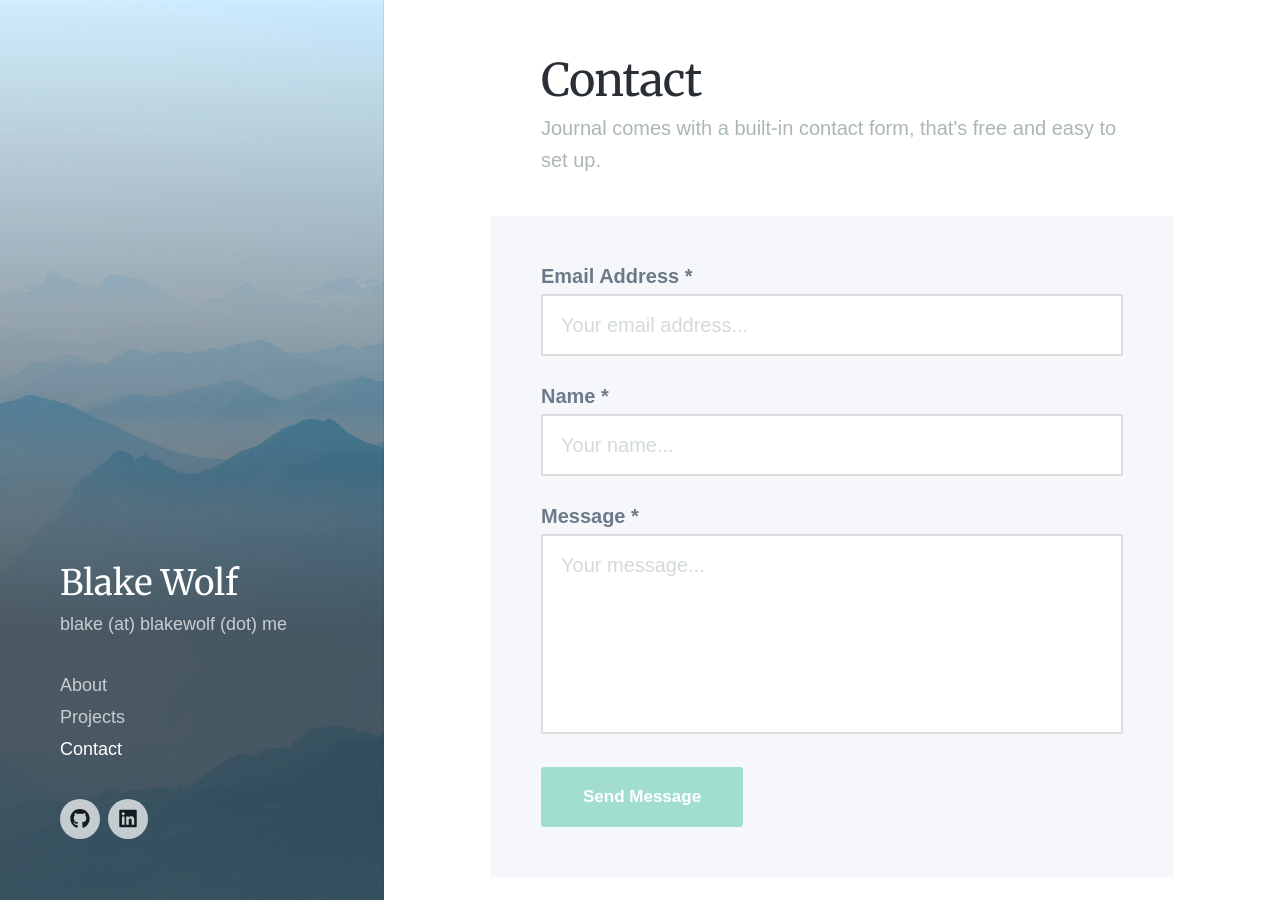
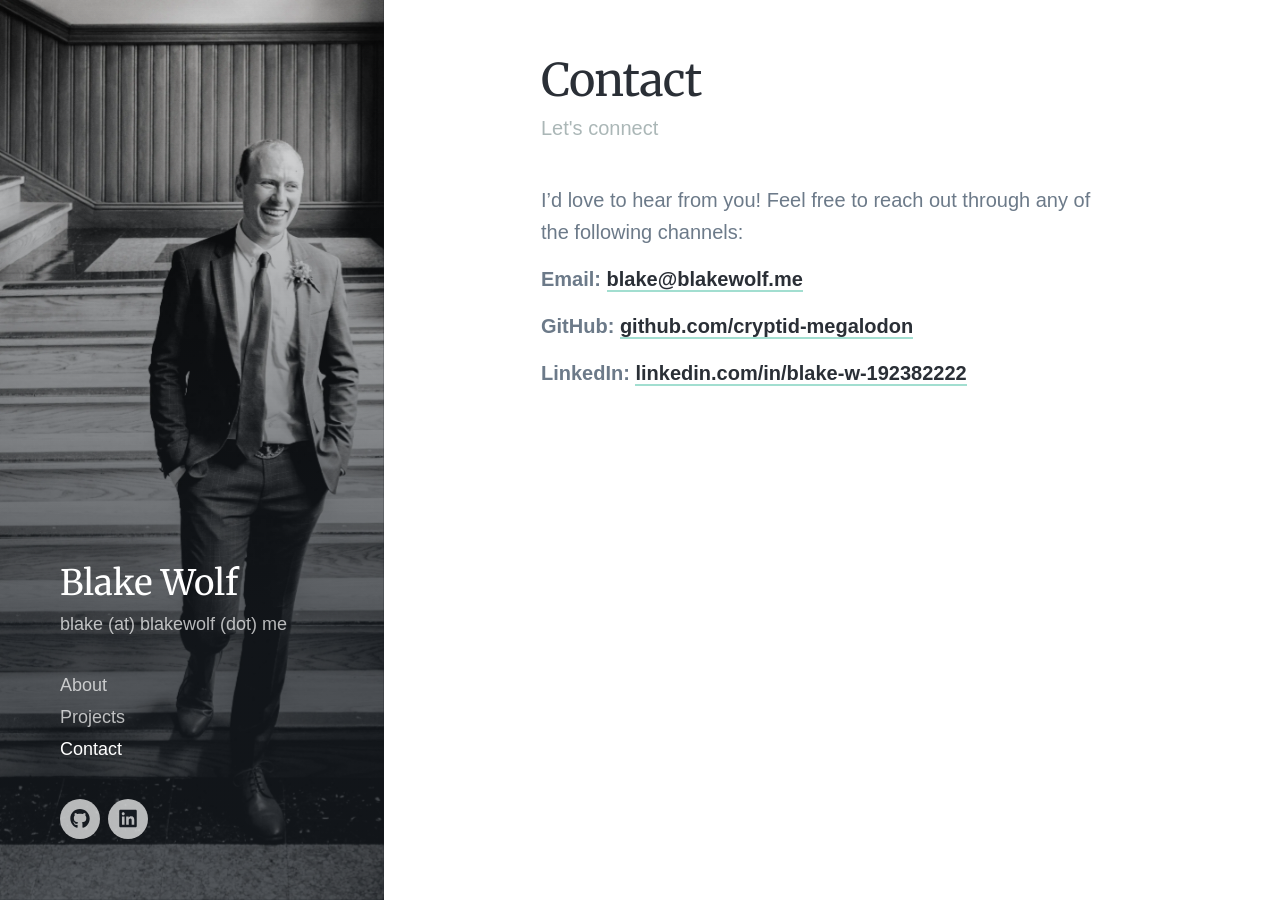
Before and after one commit to cryptid-megalodon/blakewolf.me, a Jekyll site: the page built from _pages/contact.md, in a window 1280 px wide and 900 px high. Built offline with Jekyll 4.4.1, drawn with Linux system fonts in a browser that asks for light colours; nearby versions of some CDN libraries; some web fonts are replaced; some of the changed text lies outside the part shown.

Commit message:
Update contact page to no longer use the template form and simply link to email and other online portals

```diff
--- a/_data/settings.yml
+++ b/_data/settings.yml
@@ -20,11 +20,6 @@ menu_settings:
 grid_settings:
   grid_spacing: 10
 
-contact_settings:
-  form_action: ''
-  confirmation_url: '/thanks'
-  email_subject: 'Contact form submission'
-  send_button_text: 'Send Message'
 
 social_settings:
   facebook_url: ''
--- a/_includes/contact-form.html
+++ /dev/null
@@ -1,30 +0,0 @@
-<div class="contact-form">
-
-	<form method="post" action="{{ site.data.settings.contact_settings.form_action }}" id="contact-form">
-
-		<div class="contact-form__item">
-			<label class="contact-form__label">Email Address *</label>
-			<input type="text" name="email" placeholder="Your email address..." class="contact-form__input">
-		</div>
-
-		<div class="contact-form__item">
-			<label class="contact-form__label">Name *</label>
-			<input type="text" name="name" placeholder="Your name..." class="contact-form__input">
-		</div>
-
-		<div class="contact-form__item">
-			<label class="contact-form__label">Message *</label>
-			<textarea name="message" placeholder="Your message..." class="contact-form__textarea"></textarea>
-		</div>
-
-		<input type="hidden" name="_next" value="{{ site.data.settings.contact_settings.confirmation_url }}" />
-		<input type="hidden" name="_subject" value="{{ site.data.settings.contact_settings.email_subject }}" />
-		<input type="text" name="_gotcha" style="display: none;" class="contact-form__gotcha" val="">
-
-		<div class="contact-form__item">
-			<input type="submit" value="{{ site.data.settings.contact_settings.send_button_text }}" class="button button--large">
-		</div>
-
-	</form>
-
-</div>
--- a/_pages/contact.md
+++ b/_pages/contact.md
@@ -1,10 +1,14 @@
 ---
 title: Contact
-subtitle: Journal comes with a built-in contact form, that's free and easy to set up.
-description: A stunning personal blog Jekyll theme with an image-focused design.
-featured_image: /images/demo/demo-portrait.jpg
+subtitle: Let's connect
+description: Get in touch with Blake Wolf via email, GitHub, or LinkedIn.
+featured_image: /images/blake_bw2.webp
 ---
 
-{% include contact-form.html %}
+I'd love to hear from you! Feel free to reach out through any of the following channels:
 
-We've made a contact form that you can use with [Formspree](https://formspree.io/create/jekyllthemes) to handle up to 50 submissions per month for free. You could also easily switch out the end-point to use another contact form service.
+**Email:** [blake@blakewolf.me](mailto:blake@blakewolf.me)
+
+**GitHub:** [github.com/cryptid-megalodon](https://github.com/cryptid-megalodon)
+
+**LinkedIn:** [linkedin.com/in/blake-w-192382222](https://www.linkedin.com/in/blake-w-192382222/)
--- a/_sass/_includes/_contact-form.scss
+++ /dev/null
@@ -1,121 +0,0 @@
-// - - - - - - - - - - - - - - - - - -
-
-// Contact form
-
-// - - - - - - - - - - - - - - - - - -
-
-.contact-form {
-	background: $background-alt-color;
-	margin: 20px auto;
-	width: 100%;
-	padding: 20px;
-
-	@include mq(tabletp) {
-		margin: 30px auto;
-		padding: 40px;
-	}
-
-	@include mq(tabletl) {
-		max-width: calc(80% + 80px);
-	}
-
-	@include mq(laptop) {
-		margin: 40px auto;
-		max-width: calc(75% + 100px);
-		padding: 50px;
-	}
-
-	@include mq(desktop) {
-		max-width: calc(70% + 120px);
-		padding: 60px;
-	}
-
-	&:first-child {
-		margin-top: 0;
-	}
-}
-
-.contact-form__item {
-	margin-top: 15px;
-
-	@include mq(tabletp) {
-		margin-top: 20px;
-	}
-
-	@include mq(laptop) {
-		margin-top: 30px;
-	}
-
-	&:first-child {
-		margin-top: 0;
-	}
-}
-
-.contact-form__item--error {
-
-	.contact-form__input,
-	.contact-form__textarea {
-		border-color: $error-color;
-	}
-}
-
-.contact-form__label {
-	display: block;
-	font-size: $p-small;
-	font-weight: $bold-weight;
-	color: $text-medium-color;
-
-	@include mq(tabletp) {
-		font-size: $p-medium;
-	}
-
-	@include mq(laptop) {
-		font-size: $p-large;
-	}
-}
-
-.contact-form__input,
-.contact-form__textarea {
-	width: 100%;
-	margin-top: 8px;
-	border: 2px solid $border-color;
-	border-radius: 2px;
-	padding: 10px 12px;
-	background: $background-color;
-	font-size: $p-small;
-	line-height: 1.4;
-	color: $text-dark-color;
-	@include transition(all 0.15s ease-in-out);
-
-	@include mq(tabletp) {
-		padding: 15px 18px;
-		font-size: $p-medium;
-	}
-
-	@include mq(laptop) {
-		font-size: $p-large;
-	}
-
-	&:focus {
-		outline: none;
-		border-color: $accent-color;
-	}
-}
-
-::-webkit-input-placeholder {
-	color: lighten($text-light-color,15%);
-}
-::-moz-placeholder {
-	color: lighten($text-light-color,15%);
-}
-:-ms-input-placeholder {
-	color: lighten($text-light-color,15%);
-}
-:-moz-placeholder {
-	color: lighten($text-light-color,15%);
-}
-
-.contact-form__textarea {
-	min-height: 200px;
-	resize: none;
-}
--- a/css/style.scss
+++ b/css/style.scss
@@ -145,7 +145,6 @@ $grid-spacing: {{ site.data.settings.grid_settings.grid_spacing }}px;
 @import "_includes/_socials";
 @import "_includes/_gallery";
 @import "_includes/_syntax";
-@import "_includes/_contact-form";
 
 
 
```
Also changed, not shown: CONTEXT.md (+2 -2 lines), _pages/thanks.md (deleted, +0 -10 lines), js/journal.js (+0 -43 lines), js/journal-min.js.
